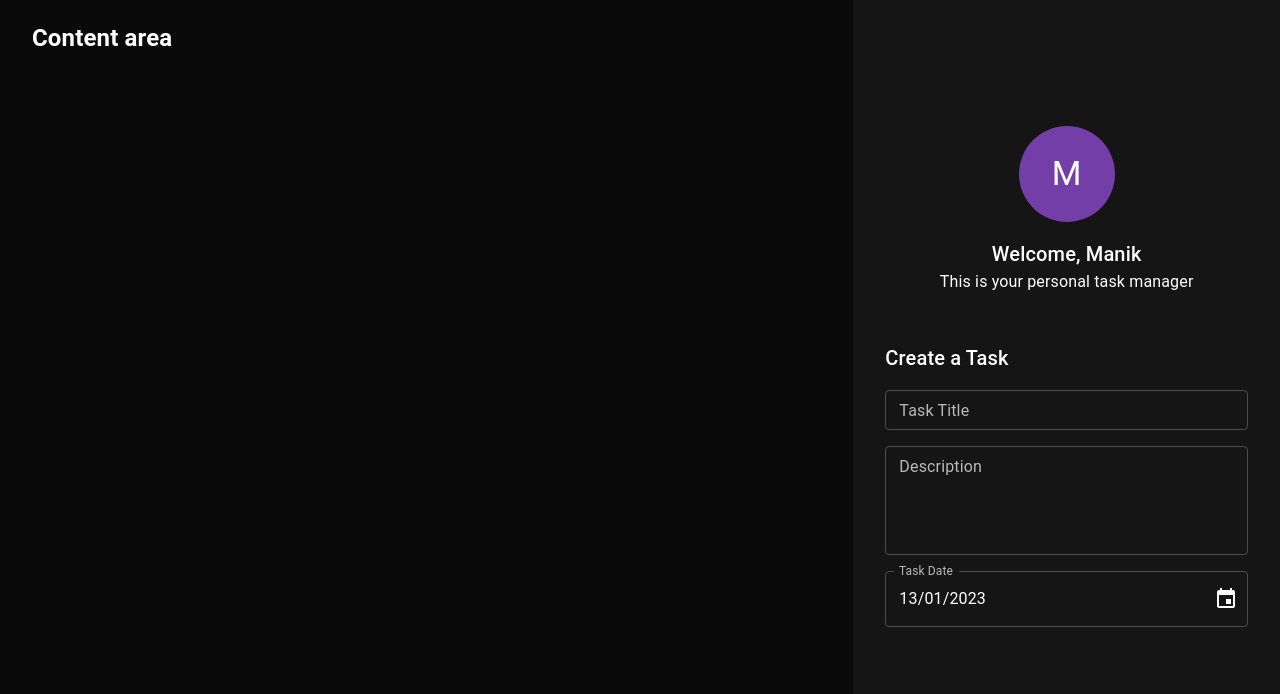
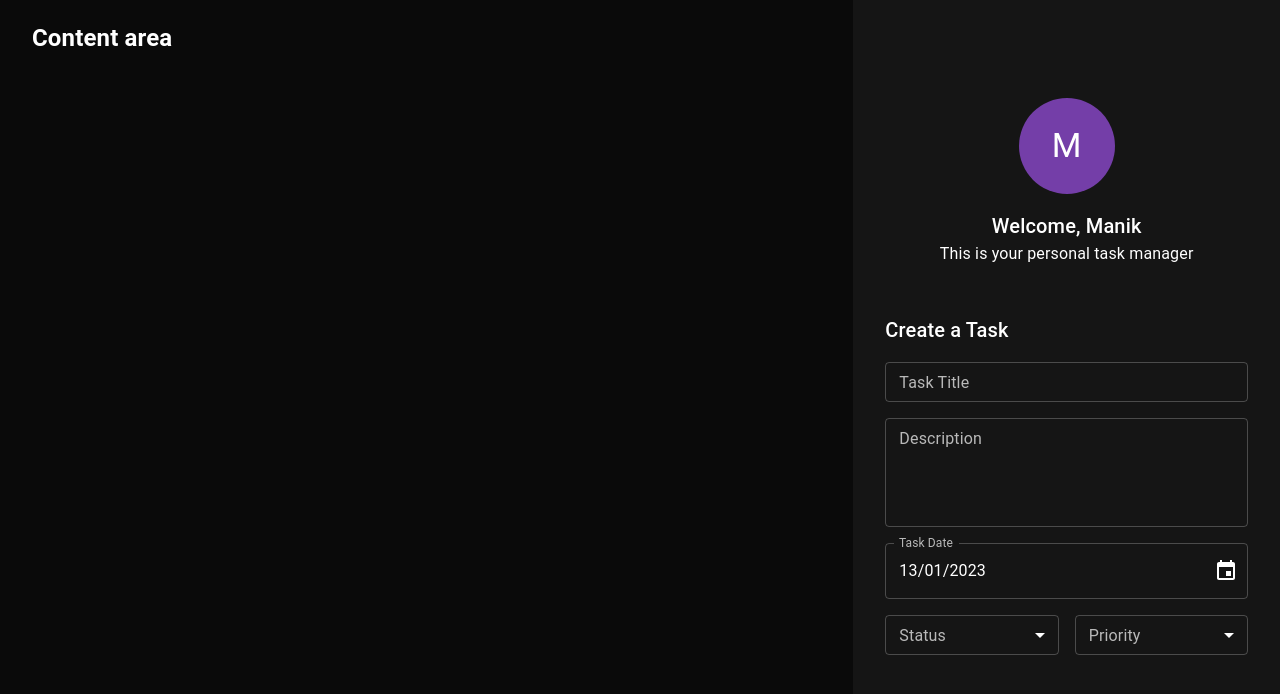
Before and after one commit to alenamedved/todo-react, a React (Create React App) app: page / in a window 1280 px wide. Shown: the top 694 px of the page. Built offline with nearby package versions, Linux system fonts and the light colour scheme.

Commit message:
sidebar form completed

```diff
--- a/src/components/createTaskForm/CreateTaskForm.tsx
+++ b/src/components/createTaskForm/CreateTaskForm.tsx
@@ -3,6 +3,9 @@ import { Box, Typography, Stack } from '@mui/material';
 import { TaskTitleField } from './_taskTitleField';
 import { TaskDescriptionField } from './_taskDescriptionField';
 import { TaskDateField } from './_taskDateField';
+import { TaskSelectField } from './_taskSelectField';
+import { Status } from './enums/Status';
+import { Priority } from './enums/Priority';
 
 export const CreateTaskForm: FC = (): ReactElement => {
   return (
@@ -21,6 +24,44 @@ export const CreateTaskForm: FC = (): ReactElement => {
         <TaskTitleField />
         <TaskDescriptionField />
         <TaskDateField />
+        <Stack
+          sx={{ width: '100%' }}
+          direction={'row'}
+          spacing={2}
+        >
+          <TaskSelectField
+            label="Status"
+            name="status"
+            items={[
+              {
+                value: Status.todo,
+                label: Status.todo.toUpperCase(),
+              },
+              {
+                value: Status.inProgress,
+                label: Status.inProgress.toUpperCase(),
+              },
+            ]}
+          />
+          <TaskSelectField
+          label="Priority"
+          name="priotiry"
+          items={[
+            {
+              value: Priority.low,
+              label: Priority.low.toUpperCase(),
+            },
+            {
+              value: Priority.normal,
+              label: Priority.normal.toUpperCase(),
+            },
+            {
+              value: Priority.high,
+              label: Priority.high.toUpperCase(),
+            },
+          ]}
+          />
+        </Stack>
       </Stack>
     </Box>
   );
--- /dev/null
+++ b/src/components/createTaskForm/_taskSelectField.tsx
@@ -0,0 +1,62 @@
+import React, { FC, ReactElement } from 'react';
+import {
+  FormControl,
+  InputLabel,
+  MenuItem,
+  Select,
+  SelectChangeEvent,
+} from '@mui/material';
+import {
+  ISelectField,
+} from './interfaces/ISelectField';
+import PropTypes from 'prop-types'
+
+export const TaskSelectField: FC<ISelectField> = (
+  props,
+): ReactElement => {
+  const {
+    value = '',
+    label = 'Select Box',
+    name = 'selectBox ',
+    items = [{ value: '', label: 'Add items' }],
+    disabled = false,
+    onChange = (e: SelectChangeEvent) => console.log(e),
+  } = props;
+  return (
+    <FormControl fullWidth size="small">
+      <InputLabel id={`${name}-id`}>{label}</InputLabel>
+      <Select
+        labelId={`${name}-id`}
+        id={`${name}-select`}
+        value={value}
+        label={label}
+        name={name}
+        onChange={onChange}
+        disabled={disabled}
+      >
+        {items.map((item, index) => (
+          <MenuItem
+            key={item.value + index}
+            value={item.value}
+          >
+            {item.label}
+          </MenuItem>
+        ))}
+      </Select>
+    </FormControl>
+  );
+};
+
+TaskSelectField.propTypes = {
+    value: PropTypes.string,
+    label: PropTypes.string,
+    name: PropTypes.string,
+    items: PropTypes.arrayOf(
+        PropTypes.shape({
+            value: PropTypes.string.isRequired,
+            label: PropTypes.string.isRequired
+        }).isRequired
+    ),
+    onChange: PropTypes.func,
+    disabled: PropTypes.bool,
+}
--- /dev/null
+++ b/src/components/createTaskForm/enums/Priority.ts
@@ -0,0 +1,5 @@
+export enum Priority {
+  high = 'high',
+  normal = 'normal',
+  low = 'low',
+}
--- /dev/null
+++ b/src/components/createTaskForm/enums/Status.ts
@@ -0,0 +1,5 @@
+export enum Status {
+  todo = 'todo',
+  inProgress = 'inProgress',
+  completed = 'completed',
+}
--- /dev/null
+++ b/src/components/createTaskForm/interfaces/ISelectField.ts
@@ -0,0 +1,16 @@
+import { IDisabled } from "./IDisabled";
+import { SelectChangeEvent} from '@mui/material'
+
+
+export interface ISelectItems {
+    value: string,
+    label: string,
+}
+
+export interface ISelectField extends IDisabled {
+    name?: string,
+    label?: string,
+    value?: string,
+    onChange?: (e:SelectChangeEvent) => void,
+    items?: ISelectItems[]
+}
```
